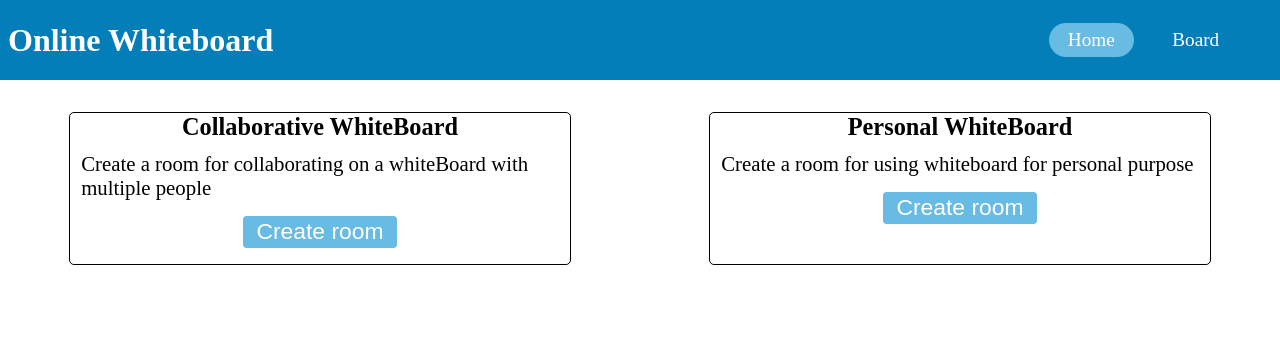
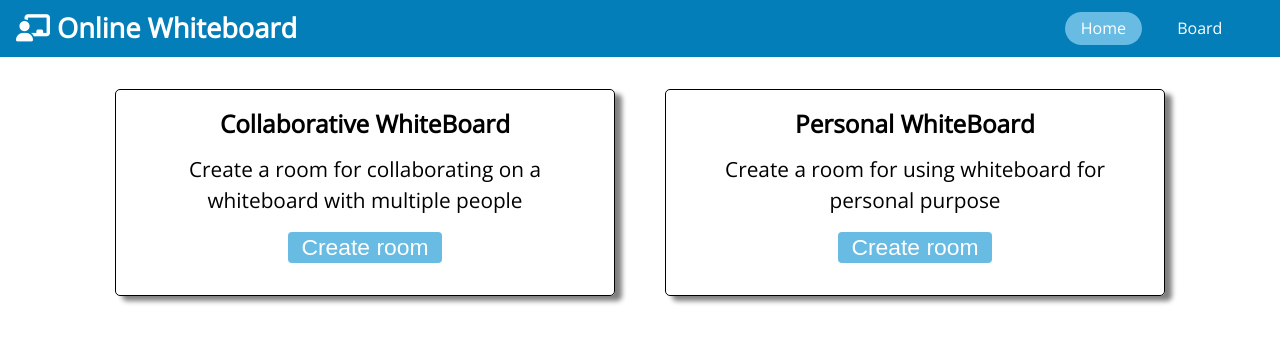
Before and after one commit to Aniket1103/Online-Whiteboard, a plain HTML site: page src/index.html in a window 1280 px wide. Drawn offline with nearby package versions, Linux system fonts and the light colour scheme.

Commit message:
Update homepage

```diff
--- a/src/index.html
+++ b/src/index.html
@@ -1,41 +1,41 @@
 <!DOCTYPE html>
 <html lang="en">
   <head>
-    <meta charset="UTF-8">
-    <meta http-equiv="X-UA-Compatible" content="IE=edge">
-    <meta name="viewport" content="width=device-width, initial-scale=1.0">
+    <meta charset="UTF-8" />
+    <meta http-equiv="X-UA-Compatible" content="IE=edge" />
+    <meta name="viewport" content="width=device-width, initial-scale=1.0" />
+    <script
+      src="https://kit.fontawesome.com/0f8875ff78.js"
+      crossorigin="anonymous"
+    ></script>
     <title>Online Whiteboard | Home</title>
+    <link href="styles.css" rel="stylesheet" />
+  </head>
 
-    <link href="styles.css" rel="stylesheet">
-</head>
   <body>
     <nav>
-        <h1 class = "title">Online Whiteboard</h1>
-        <ul class = "nav-list">
-            <li class = "nav-option active">
-                Home
-            </li>
-            <li class = "nav-option">
-                Board
-            </li>
+      <h1 class="title">
+        <i class="fas fa-chalkboard-teacher"></i> Online Whiteboard
+      </h1>
+      <ul class="nav-list">
+        <li class="nav-option active">Home</li>
+        <li class="nav-option">Board</li>
       </ul>
     </nav>
 
-    <div class = "containers">
-        <div class = "container">
+    <div class="main-container">
+      <div class="container">
         <h3>Collaborative WhiteBoard</h3>
         <p>
-                Create a room for collaborating on a whiteBoard with multiple people
+          Create a room for collaborating on a whiteboard with multiple people
         </p>
-            <button class = "create-room">Create room</button>
+        <button class="create-room">Create room</button>
       </div>
 
-        <div class = "container">
+      <div class="container">
         <h3>Personal WhiteBoard</h3>
-            <p>
-                Create a room for using whiteboard for personal purpose
-            </p>
-            <button class = "create-room">Create room</button>
+        <p>Create a room for using whiteboard for personal purpose</p>
+        <button class="create-room">Create room</button>
       </div>
     </div>
   </body>
--- a/src/styles.css
+++ b/src/styles.css
@@ -1,78 +1,96 @@
-:root{
+@import url("https://fonts.googleapis.com/css2?family=Open+Sans&display=swap");
+
+/* Global Styles */
+:root {
   --blue-shade-one: rgb(3, 126, 184);
   --blue-shade-two: rgb(104, 187, 226);
 }
 
-body{
-    margin: 0px;
+* {
+  box-sizing: border-box;
+  margin: 0;
+  padding: 0;
 }
 
-nav{
+body {
+  font-family: "Open Sans", sans-serif;
+  font-size: 1rem;
+  line-height: 1.5;
+}
+
+/* Homepage - Navbar */
+nav {
   background-color: var(--blue-shade-one);
   display: flex;
 }
 
-h1{
+h1 {
   margin: auto;
   color: white;
-    height: 80px;
 }
 
-.title{
-    display: flex;
-    align-items: center;
-    font-size: 2em;
-    margin: 0px .5rem;
+.title {
+  font-size: 1.7em;
+  margin: 0px 0.5rem;
+  padding: 0.5rem;
 }
 
-.nav-list{
+.nav-list {
   display: flex;
   list-style-type: none;
   color: white;
   margin-left: auto;
   margin-right: 2rem;
-    font-size: 1.2em;
+  font-size: 1rem;
   align-items: center;
 }
 
-.nav-option{
-    margin: 0 .6rem;
-    border-radius: 10rem;
-    padding: .3em 1em;
+.nav-option {
+  margin: 0 0.6rem;
+  border-radius: 2rem;
+  padding: 0.3em 1em;
 }
 
-.nav-list .active{
-    background-color:var(--blue-shade-two);
+.nav-list .active {
+  background-color: var(--blue-shade-two);
 }
 
-.containers{
+/* Containers */
+.main-container {
+  max-width: 1100px;
   display: flex;
+  overflow: hidden;
   margin: auto;
   font-size: 1.3em;
 }
 
-.container{
+.container {
   border: solid 1px black;
   border-radius: 5px;
+  box-shadow: 7px 5px 5px gray;
+  text-align: center;
   margin: 2rem auto;
+  padding: 1rem;
   width: 500px;
 }
 
-.container h3{
-    display: flex;
-    justify-content: center;
+.container h3 {
   margin: auto;
 }
 
-.container p{
-    margin: .7rem;
+.container p {
+  margin: 0.7rem;
 }
 
-button{
+/* Buttons */
+button {
   cursor: pointer;
+  display: block;
+  padding: 0.4rem 1.3rem;
+  border: none;
 }
 
-.create-room{
+.create-room {
   display: flex;
   margin: 1rem auto;
   border: 0px;
@@ -80,9 +98,37 @@ button{
   background-color: var(--blue-shade-two);
   font-size: 1.1em;
   color: white;
-    padding: .1em .6em;
+  padding: 0.1em 0.6em;
 }
 
-.create-room:hover{
+.create-room:hover {
   background-color: var(--blue-shade-one);
 }
+
+/* Mobile Styles */
+@media (max-width: 700px) {
+  /* Homepage - Navbar */
+  nav {
+    display: block;
+  }
+
+  .nav-list {
+    justify-content: center;
+    padding-bottom: 10px;
+  }
+
+  .title {
+    text-align: center;
+  }
+
+  /* Containers */
+  .main-container {
+    flex-direction: column;
+    justify-content: space-evenly;
+  }
+
+  .container {
+    width: 400px;
+    margin: 20px;
+  }
+}
```
Also changed, not shown: 1 other file. Lines whose indentation alone changed are shown as unchanged.
